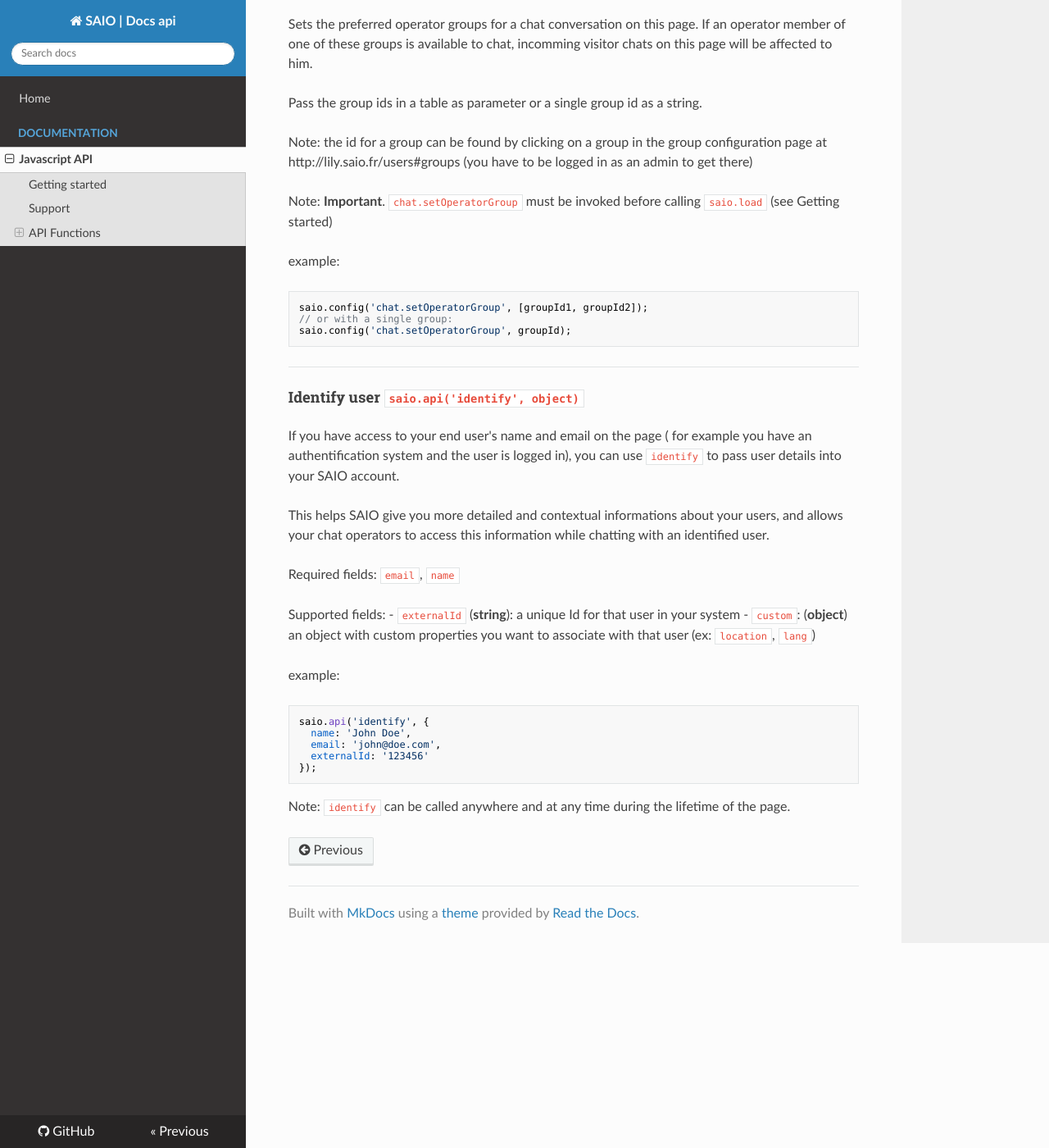
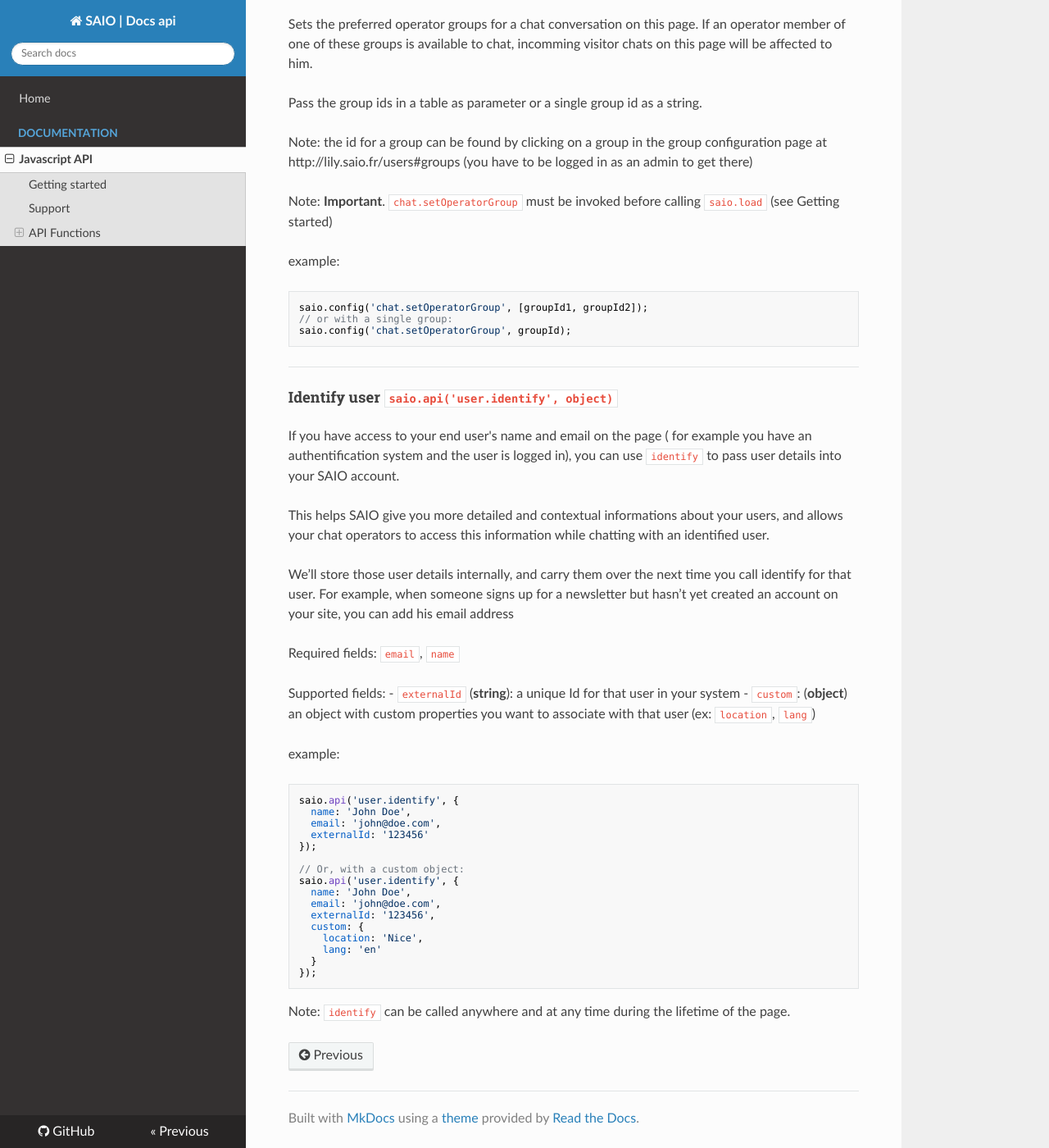
Before and after one commit to saio-fr/apidocs, an MkDocs documentation site: the page built from docs/javascript-api.md, in a window 1280 px wide and 1400 px high, scrolled down 3284 px. Shown: the whole window at 82% size. Built offline with MkDocs 1.6.1, drawn with Linux system fonts in a browser that asks for light colours; nearby versions of some CDN libraries; old or Windows-style settings are respelled for this version of MkDocs.

Commit message:
identify becomes user.identify, add example of identify with custom properties

````diff
--- a/docs/javascript-api.md
+++ b/docs/javascript-api.md
@@ -170,11 +170,13 @@ saio.config('chat.setOperatorGroup', groupId);
 
 ---------------------------------------
 
-#### Identify user `saio.api('identify', object)`
+#### Identify user `saio.api('user.identify', object)`
 
 If you have access to your end user's name and email on the page ( for example you have an authentification system and the user is logged in), you can use `identify` to pass user details into your SAIO account.
 
 This helps SAIO give you more detailed and contextual informations about your users, and allows your chat operators to access this information while chatting with an identified user.
+
+We’ll store those user details internally, and carry them over the next time you call identify for that user. For example, when someone signs up for a newsletter but hasn’t yet created an account on your site, you can add his email address
 
 Required fields: `email`, `name`
 
@@ -185,11 +187,22 @@ Supported fields:
 example:
 
 ```
-saio.api('identify', {
+saio.api('user.identify', {
   name: 'John Doe',
   email: 'john@doe.com',
   externalId: '123456'
 });
+
+// Or, with a custom object:
+saio.api('user.identify', {
+  name: 'John Doe',
+  email: 'john@doe.com',
+  externalId: '123456',
+  custom: {
+    location: 'Nice',
+    lang: 'en'
+  }
+});
 ```
 
 Note: `identify` can be called anywhere and at any time during the lifetime of the page.
````
